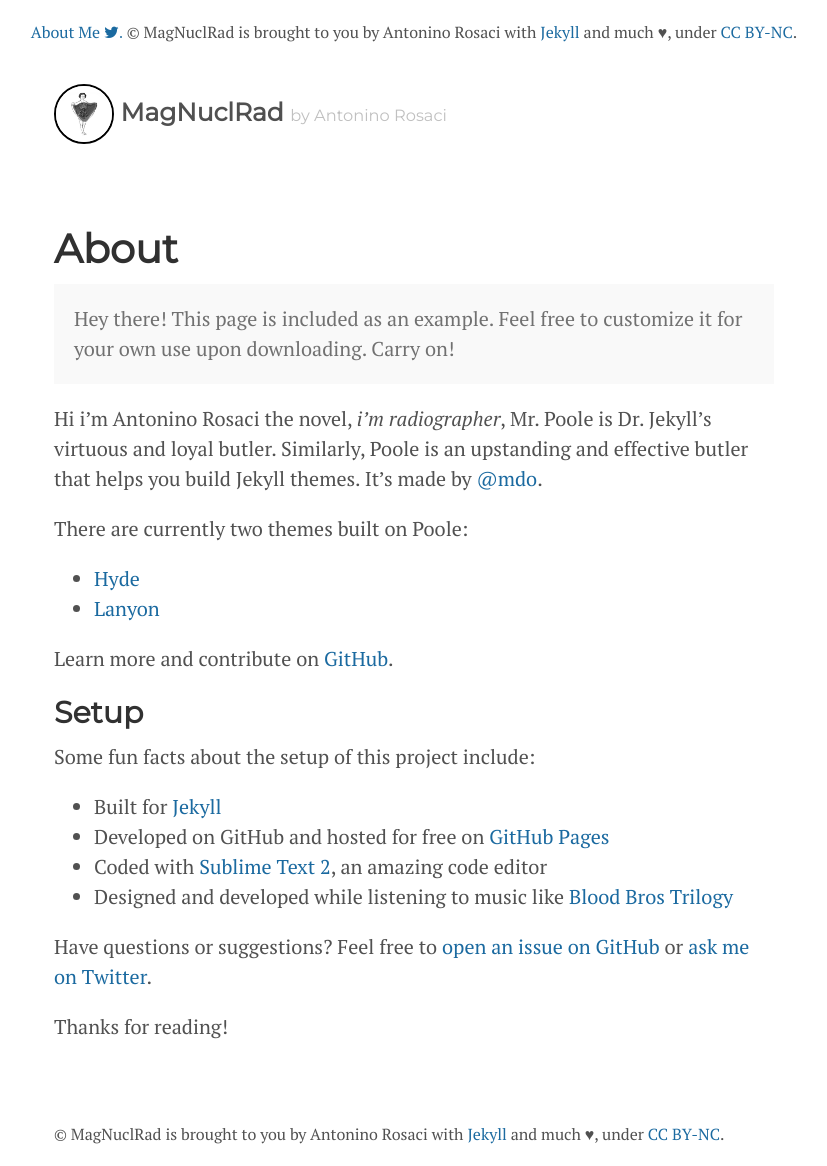
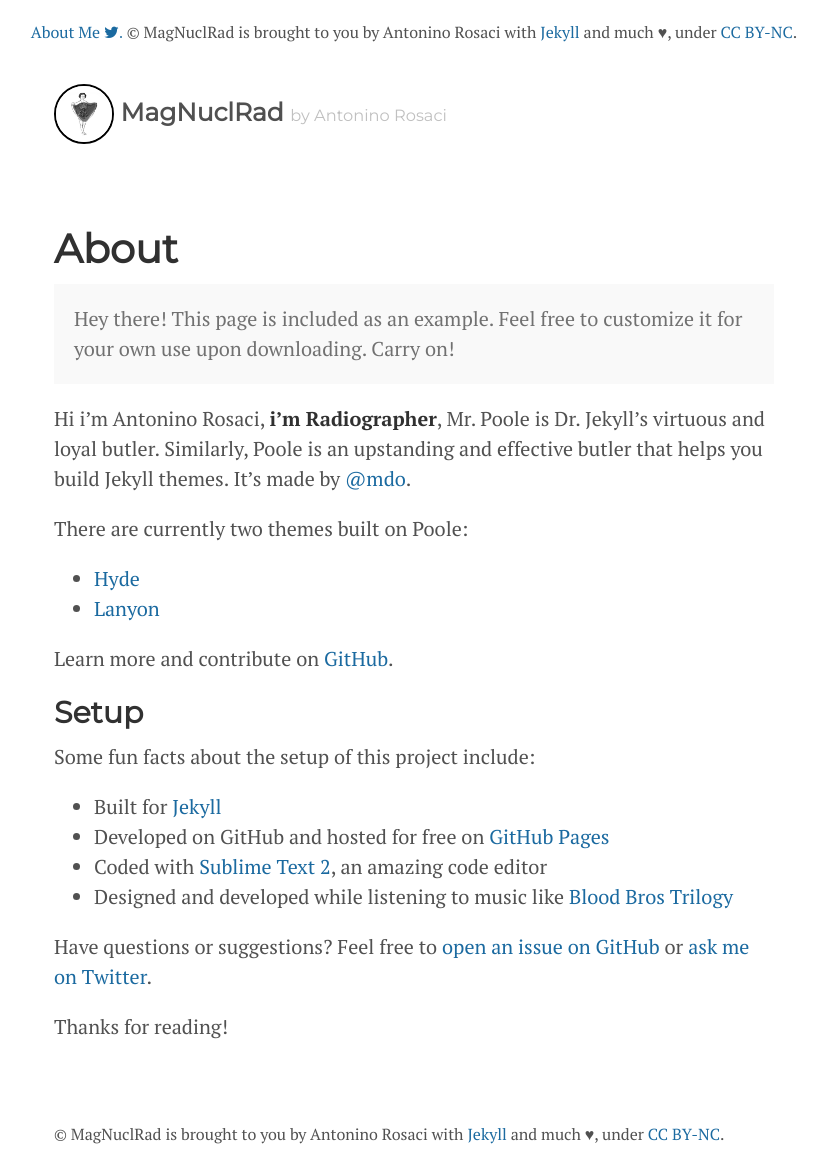
Before and after one commit to rosaci/rosaci.github.io, a Jekyll site: the page built from about.md, in a window 1280 px wide. Shown: the whole page, without its empty margins (226-1053 px from the left). Built offline with Jekyll 4.4.1, drawn with Linux system fonts in a browser that asks for light colours; nearby versions of some CDN libraries; Markdown is read by kramdown in place of the engine named in the settings.

Commit message:
Initial commit

```diff
--- a/about.md
+++ b/about.md
@@ -7,7 +7,7 @@
   Hey there! This page is included as an example. Feel free to customize it for your own use upon downloading. Carry on!
 </p>
 
-Hi i'm Antonino Rosaci the novel, *i'm radiographer*, Mr. Poole is Dr. Jekyll's virtuous and loyal butler. Similarly, Poole is an upstanding and effective butler that helps you build Jekyll themes. It's made by [@mdo](https://twitter.com/mdo).
+Hi i'm Antonino Rosaci, **i'm Radiographer**, Mr. Poole is Dr. Jekyll's virtuous and loyal butler. Similarly, Poole is an upstanding and effective butler that helps you build Jekyll themes. It's made by [@mdo](https://twitter.com/mdo).
 
 There are currently two themes built on Poole:
 
```
Also changed, not shown: _posts/_2014-10-19-First-post-of-new-adventure.md (renamed from _posts/2014-10-19-First-post-of-new-adventure.md, +2 -1 lines).
